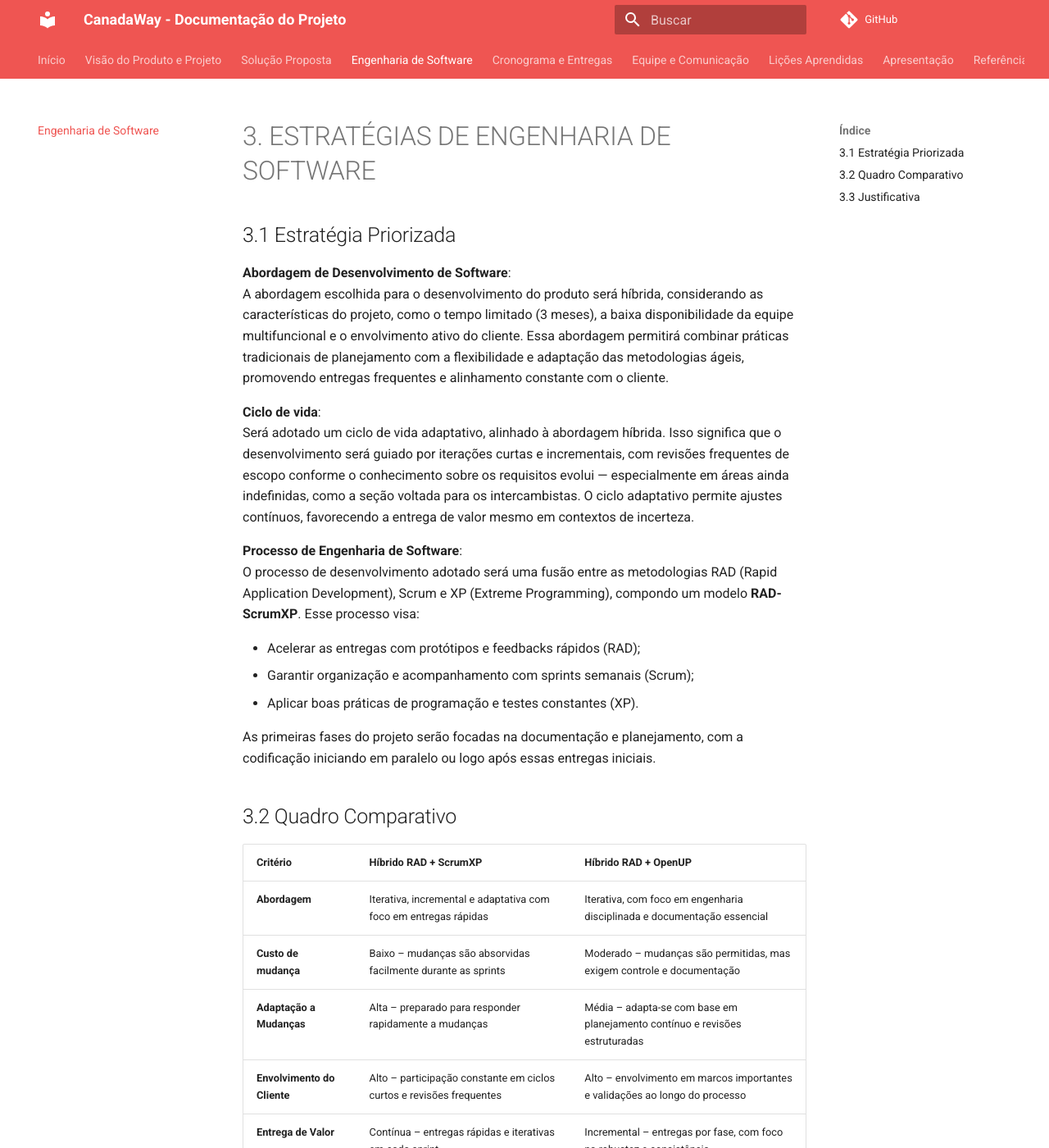
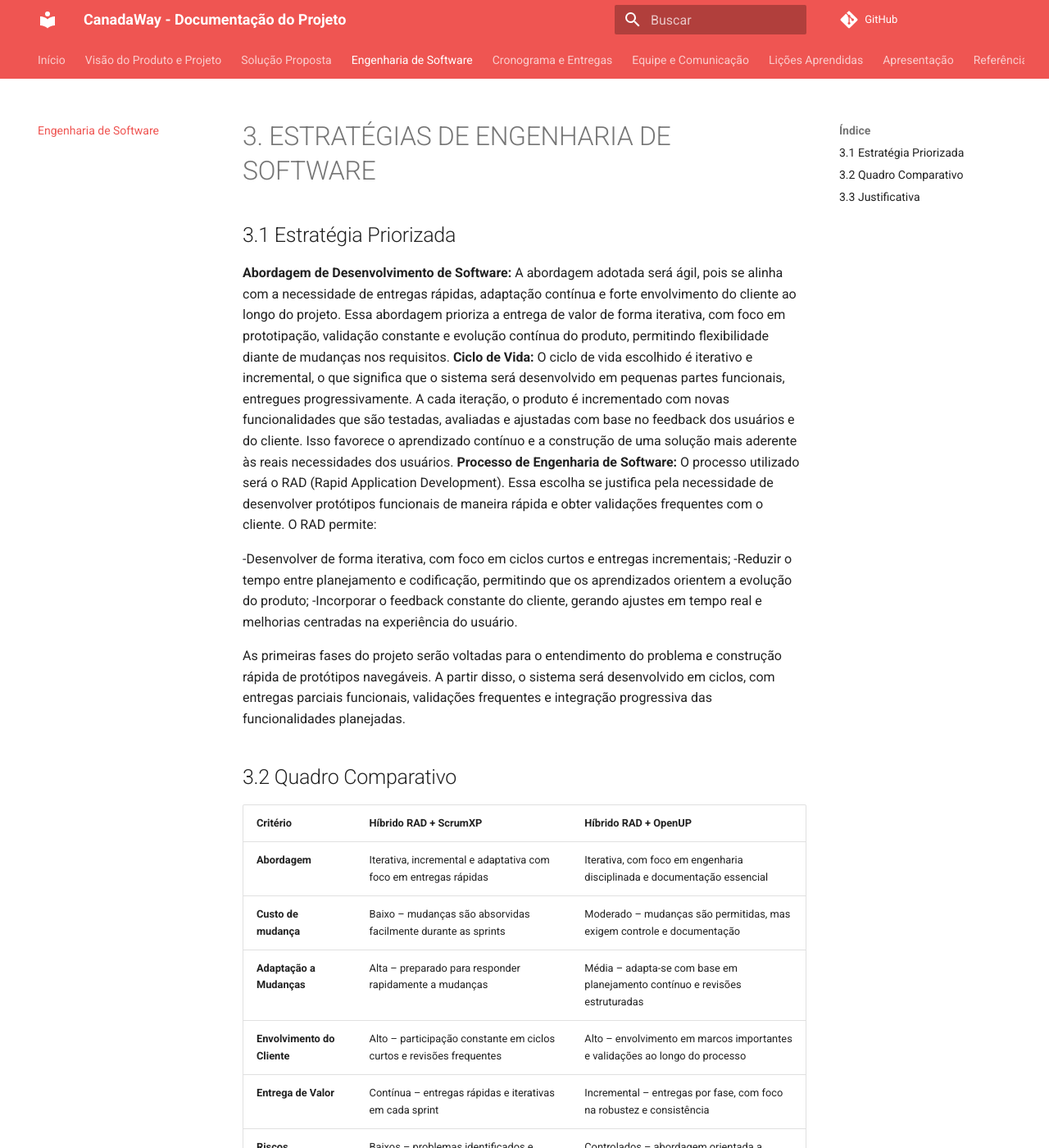
Before and after one commit to mdsreq-fga-unb/2025.1-T02-CanadaIntercambio, an MkDocs documentation site: the page built from docs/docs/engenharia-software.md, in a window 1280 px wide and 1400 px high. Shown: the whole window at 82% size. Built offline with MkDocs 1.6.1 and Material for MkDocs 9.7.7, drawn with Linux system fonts in a browser that asks for light colours; comment, search, counter and statistics services are not loaded.

```diff
--- a/docs/docs/engenharia-software.md
+++ b/docs/docs/engenharia-software.md
@@ -2,20 +2,19 @@
 
 ## 3.1 Estratégia Priorizada
 
-**Abordagem de Desenvolvimento de Software**:
-A abordagem escolhida para o desenvolvimento do produto será híbrida, considerando as características do projeto, como o tempo limitado (3 meses), a baixa disponibilidade da equipe multifuncional e o envolvimento ativo do cliente. Essa abordagem permitirá combinar práticas tradicionais de planejamento com a flexibilidade e adaptação das metodologias ágeis, promovendo entregas frequentes e alinhamento constante com o cliente.
+**Abordagem de Desenvolvimento de Software:**
+	A abordagem adotada será ágil, pois se alinha com a necessidade de entregas rápidas, adaptação contínua e forte envolvimento do cliente ao longo do projeto. Essa abordagem prioriza a entrega de valor de forma iterativa, com foco em prototipação, validação constante e evolução contínua do produto, permitindo flexibilidade diante de mudanças nos requisitos.
+**Ciclo de Vida:**
+	O ciclo de vida escolhido é iterativo e incremental, o que significa que o sistema será desenvolvido em pequenas partes funcionais, entregues progressivamente. A cada iteração, o produto é incrementado com novas funcionalidades que são testadas, avaliadas e ajustadas com base no feedback dos usuários e do cliente. Isso favorece o aprendizado contínuo e a construção de uma solução mais aderente às reais necessidades dos usuários.
+**Processo de Engenharia de Software:**
+	O processo utilizado será o RAD (Rapid Application Development). Essa escolha se justifica pela necessidade de desenvolver protótipos funcionais de maneira rápida e obter validações frequentes com o cliente. O RAD permite:
 
-**Ciclo de vida**:
-Será adotado um ciclo de vida adaptativo, alinhado à abordagem híbrida. Isso significa que o desenvolvimento será guiado por iterações curtas e incrementais, com revisões frequentes de escopo conforme o conhecimento sobre os requisitos evolui — especialmente em áreas ainda indefinidas, como a seção voltada para os intercambistas. O ciclo adaptativo permite ajustes contínuos, favorecendo a entrega de valor mesmo em contextos de incerteza.
+-Desenvolver de forma iterativa, com foco em ciclos curtos e entregas incrementais;
+-Reduzir o tempo entre planejamento e codificação, permitindo que os aprendizados orientem a evolução do produto;
+-Incorporar o feedback constante do cliente, gerando ajustes em tempo real e melhorias centradas na experiência do usuário.
 
-**Processo de Engenharia de Software**:
-O processo de desenvolvimento adotado será uma fusão entre as metodologias RAD (Rapid Application Development), Scrum e XP (Extreme Programming), compondo um modelo **RAD-ScrumXP**. Esse processo visa:
+As primeiras fases do projeto serão voltadas para o entendimento do problema e construção rápida de protótipos navegáveis. A partir disso, o sistema será desenvolvido em ciclos, com entregas parciais funcionais, validações frequentes e integração progressiva das funcionalidades planejadas.
 
-- Acelerar as entregas com protótipos e feedbacks rápidos (RAD);
-- Garantir organização e acompanhamento com sprints semanais (Scrum);
-- Aplicar boas práticas de programação e testes constantes (XP).
-
-As primeiras fases do projeto serão focadas na documentação e planejamento, com a codificação iniciando em paralelo ou logo após essas entregas iniciais.
 
 ## 3.2 Quadro Comparativo
 
```
Also changed, not shown: docs/docs/proposta-solucao.md (+2 -2 lines).
